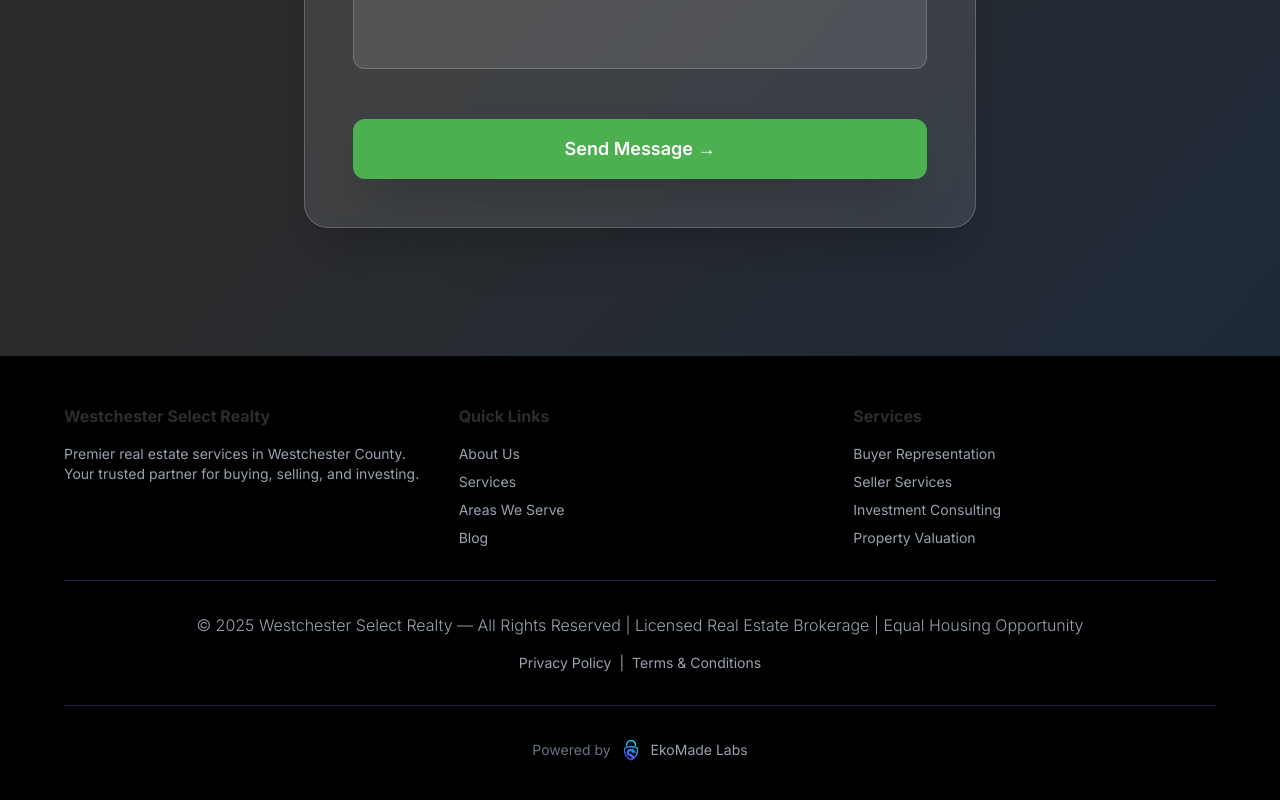
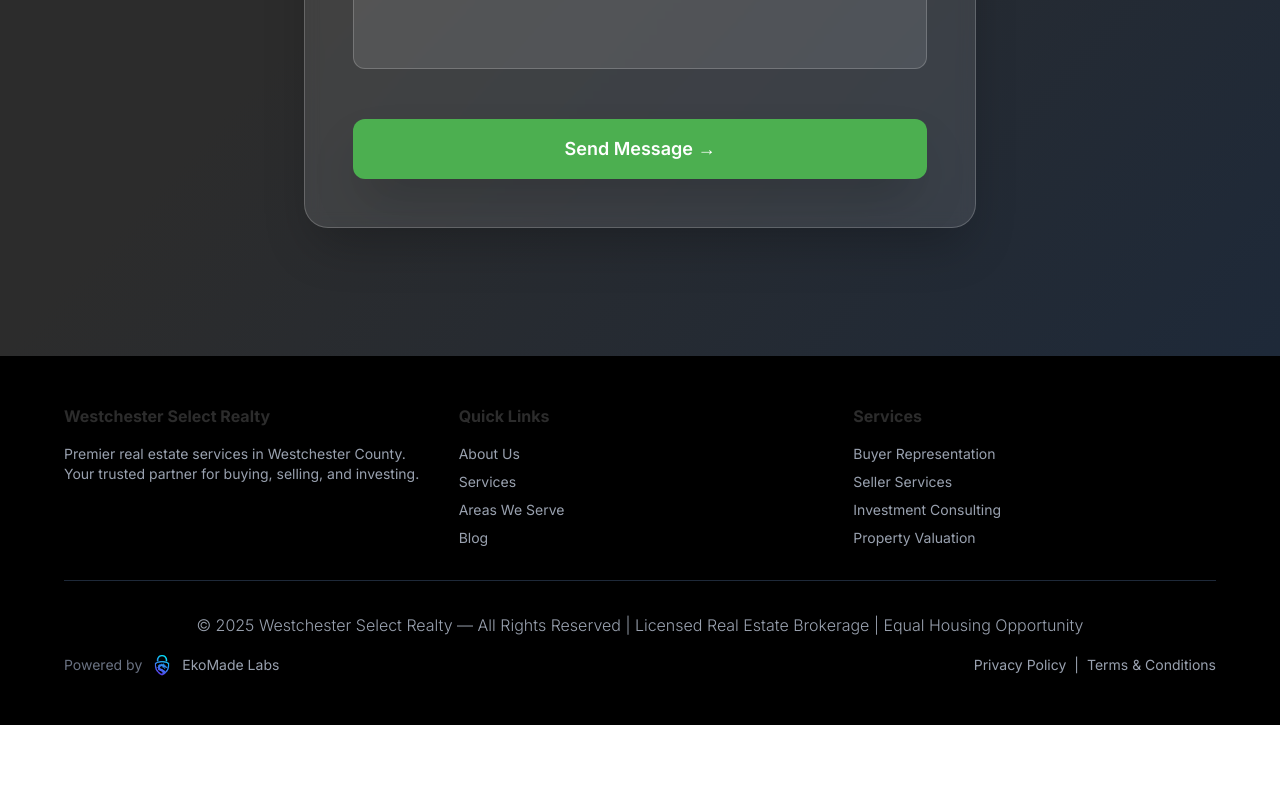
Before and after one commit to EkoDre/WestchesterSelect, a React (Vite) app: page / in a window 1280 px wide. Shown: the part 9733-10533 px from the top of the page. After the commit the page ends 10458 px from the top, so only its background shows below. Built offline with nearby package versions, Linux system fonts and the light colour scheme.

Commit message:
Move Powered by EkoMade Labs to footer left corner with clickable logo link

```diff
--- a/src/App.jsx
+++ b/src/App.jsx
@@ -625,11 +625,22 @@ function App() {
               </ul>
             </div>
           </div>
-          <div className="border-t border-gray-800 pt-8 text-center">
-            <p className="text-sm md:text-base font-light mb-4">
+          <div className="border-t border-gray-800 pt-8">
+            <p className="text-sm md:text-base font-light mb-4 text-center">
               © 2025 Westchester Select Realty — All Rights Reserved | Licensed Real Estate Brokerage | Equal Housing Opportunity
             </p>
-            <div className="text-gray-400 text-sm">
+            <div className="flex flex-col sm:flex-row justify-between items-center gap-4 text-gray-400 text-sm">
+              <a
+                href="https://ekomadevpn.com"
+                target="_blank"
+                rel="noopener noreferrer"
+                className="flex items-center gap-2 hover:opacity-80 transition-opacity"
+              >
+                <span className="text-gray-500">Powered by</span>
+                <img src="/logo-mark.png" alt="EkoMade Labs" className="h-6 w-auto" />
+                <span className="text-gray-400">EkoMade Labs</span>
+              </a>
+              <div>
                 <a
                   href="/privacy-policy.pdf"
                   target="_blank"
@@ -648,10 +659,6 @@ function App() {
                   Terms & Conditions
                 </a>
               </div>
-            <div className="mt-8 pt-8 border-t border-gray-800 flex items-center justify-center gap-2 text-gray-500 text-sm">
-              <span>Powered by</span>
-              <img src="/logo-mark.png" alt="EkoMade Labs" className="h-6 w-auto" />
-              <span className="text-gray-400">EkoMade Labs</span>
             </div>
           </div>
         </div>
```
Lines whose indentation alone changed are shown as unchanged.
